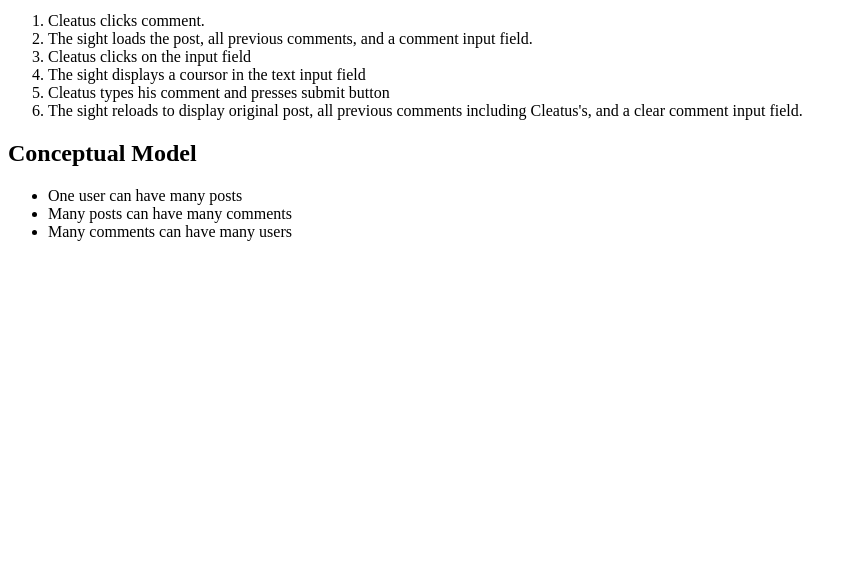
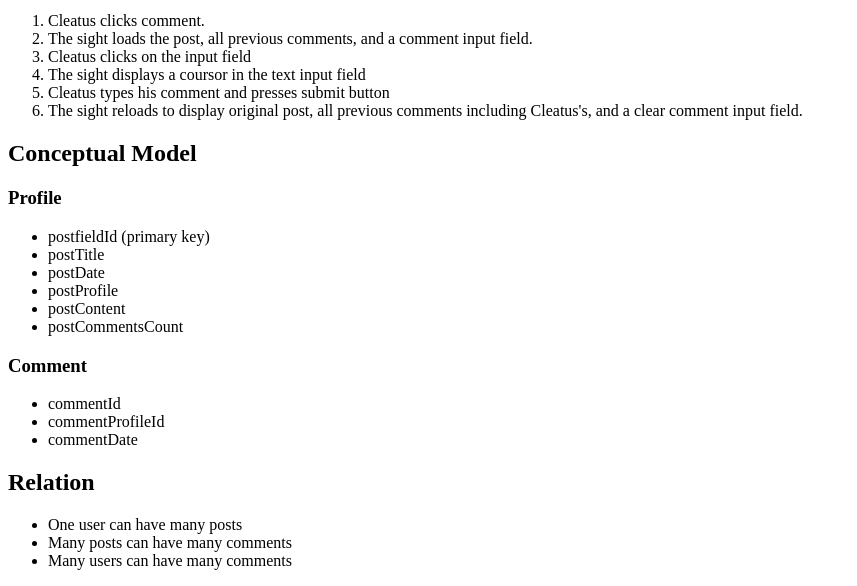
Before and after one commit to mdavid50/data-design, a PHP site: page / in a window 1280 px wide. Shown: the part 336-922 px from the top of the page, without its empty margins (0-857 px from the left). Before the commit the page ends 577 px from the top, so only its background shows below. Run offline with PHP 8.4, Linux system fonts and the light colour scheme.

Commit message:
added conceptual model

```diff
--- a/index.php
+++ b/index.php
@@ -13,11 +13,9 @@
 		his Gateway2000. </p>
 
 		<h2>User Story</h2>
-
 		<p> Cleatus is a registered user to the sight and would like to comment on the post.</p>
 
 		<h2>Use Case/ Interaction Flow</h2>
-
 		<P><strong>Story:</strong> As a registered user Cleatus would like to comment on the post.</P>
 
 		<ol>
@@ -31,11 +29,27 @@
 		</ol>
 
 		<h2>Conceptual Model</h2>
+			<h3>Profile</h3>
+		<ul>
+			<li>postfieldId (primary key)</li>
+			<li>postTitle</li>
+			<li>postDate</li>
+			<li>postProfile</li>
+			<li>postContent</li>
+			<li>postCommentsCount</li>
+		</ul>
 
+			<h3>Comment</h3>
+		<ul>
+			<li>commentId</li>
+			<li>commentProfileId</li>
+			<li>commentDate</li>
+		</ul>
+		<h2>Relation</h2>
 		<ul>
 			<li>One user can have many posts</li>
 			<li>Many posts can have many comments</li>
-			<li>Many comments can have many users</li>
+			<li>Many users can have many comments</li>
 		</ul>
 	</body>
 </html>
```
